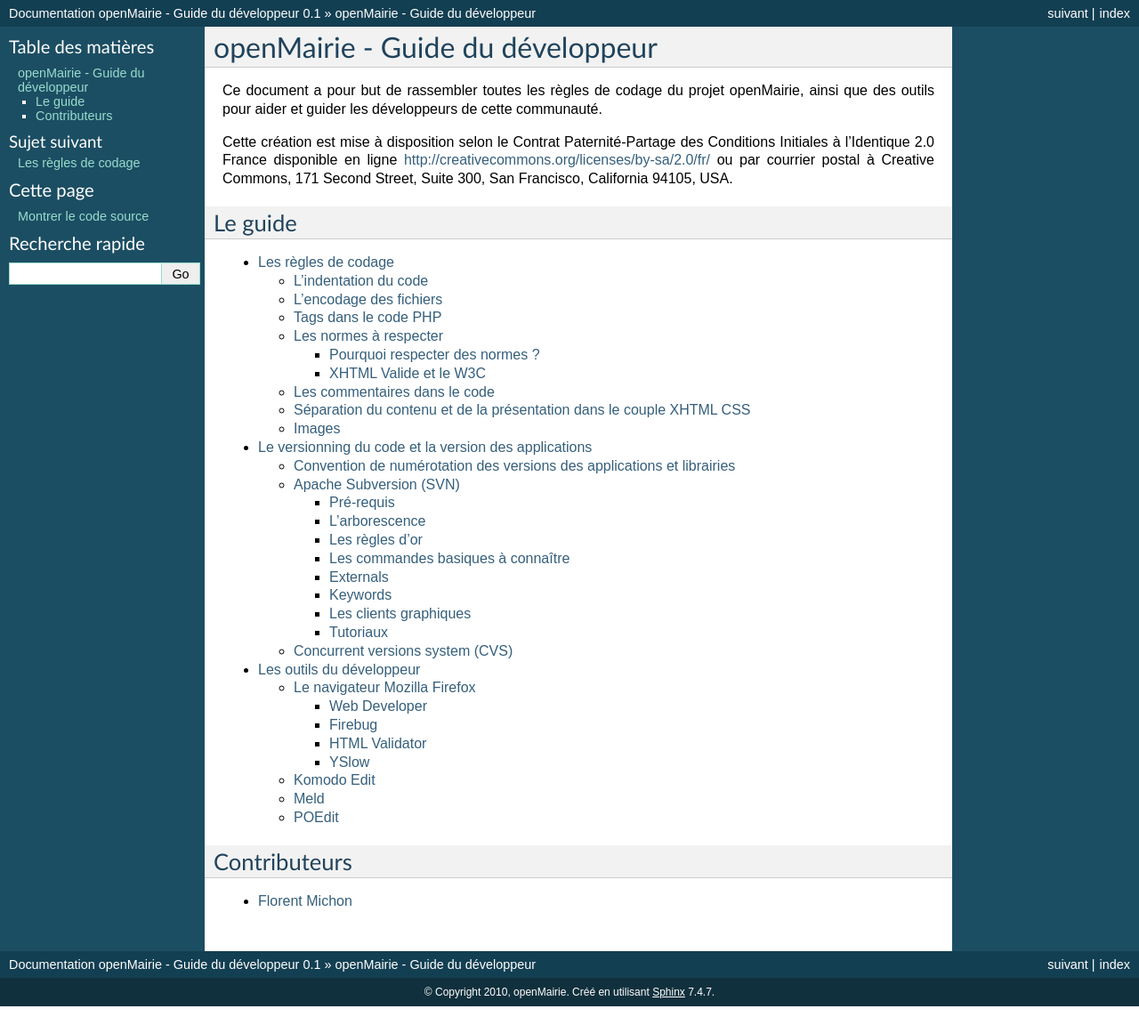
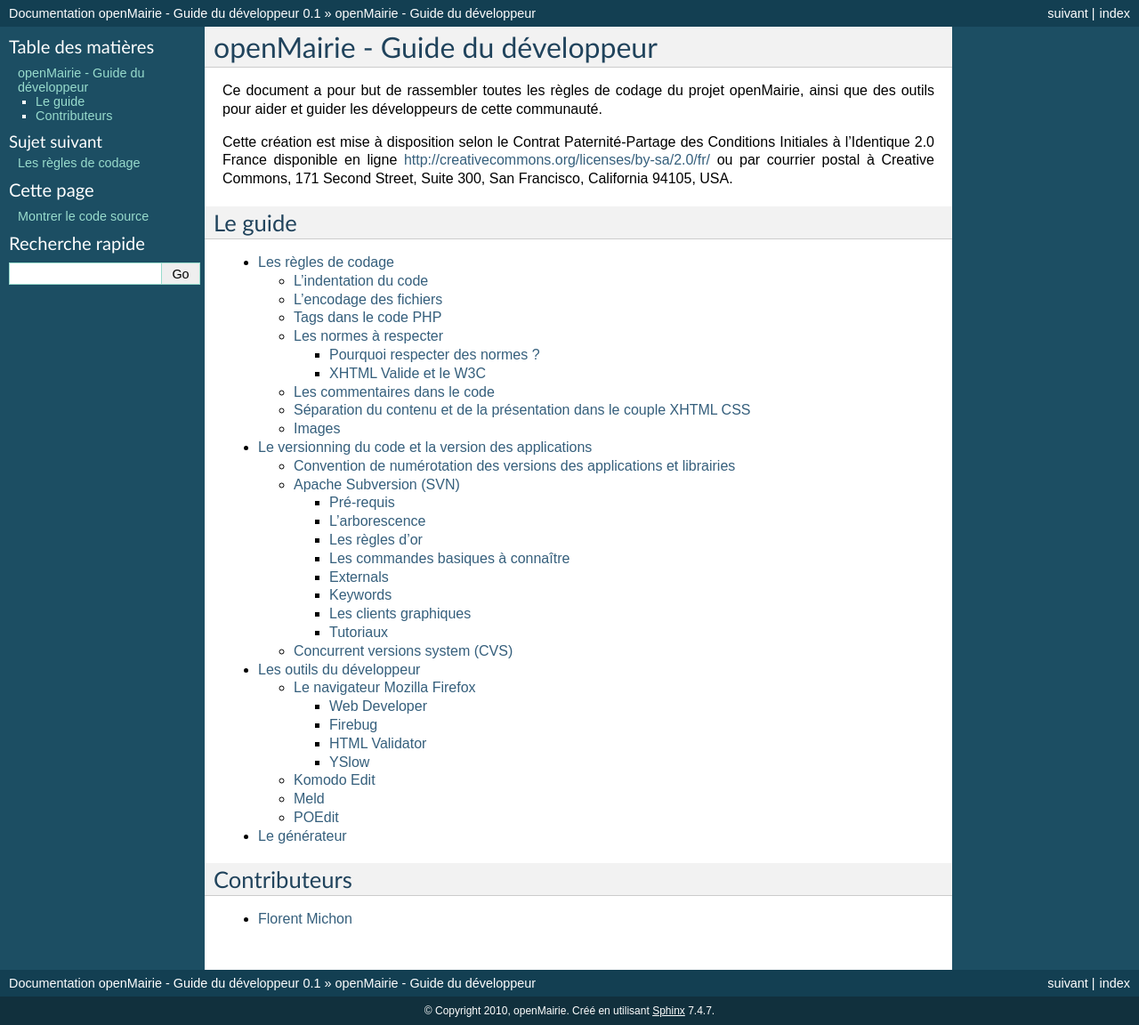
Before and after one commit to tuxayo/omframework-documentation, a Sphinx documentation site: the page built from source/index.rst, in a window 1280 px wide. Shown: the whole page at 89% size. Built offline with Sphinx 7.4.7, drawn with Linux system fonts in a browser that asks for light colours; before the commit the page ends 1131 px from its top, so only the background shows below that.

Commit message:
Ajout de la rubrique générateur

```diff
--- /dev/null
+++ b/source/generateur/index.rst
@@ -0,0 +1,10 @@
+.. _regles:
+
+#############
+Le générateur
+#############
+
+Le générateur ...
+
+.. toctree::
+   :maxdepth: 3
--- a/source/index.rst
+++ b/source/index.rst
@@ -26,6 +26,7 @@ Le guide
    regles/index.rst
    versions/index.rst
    outils/index.rst
+   generateur/index.rst
 
 
 Contributeurs
```
